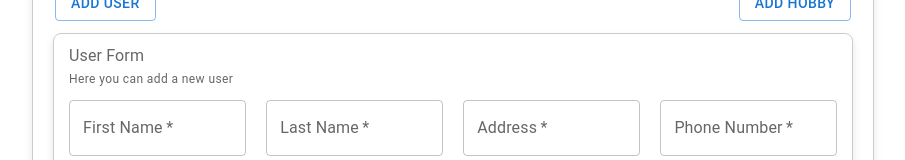
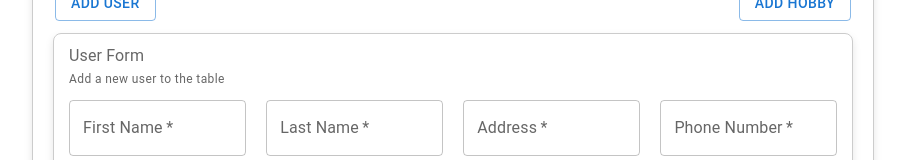
Before and after one commit to 0x5c-0x200f/asterraIO-assignment, a React app in the folder frontend/: page / in a window 1280 px wide. Both pictures are taken after a click on the button "ADD USER". Shown: the part 125-285 px from the top of the page, without its empty margins (187-1092 px from the left). Built offline with nearby package versions, Linux system fonts and the light colour scheme; no server answers.

Commit message:
update text

```diff
--- a/frontend/src/components/AddUserForm.js
+++ b/frontend/src/components/AddUserForm.js
@@ -92,7 +92,7 @@ const AddUserForm = ({
         <FormLabel>User Form</FormLabel>
       </div>
       <div className="user-form-helper-text-container">
-        <FormHelperText>Here you can add a new user</FormHelperText>
+        <FormHelperText>Add a new user to the table</FormHelperText>
       </div>
       <form>
         <TextField
```
